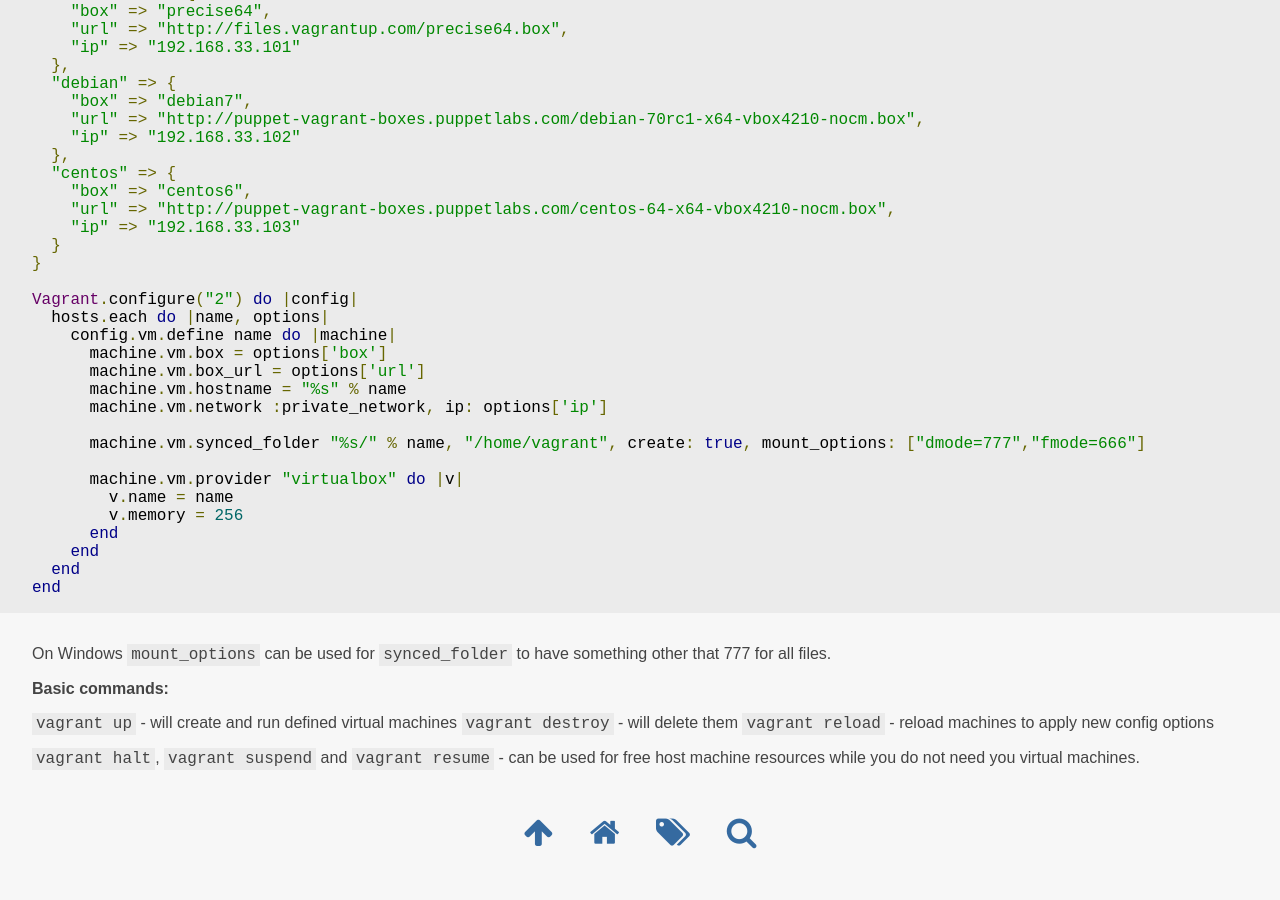
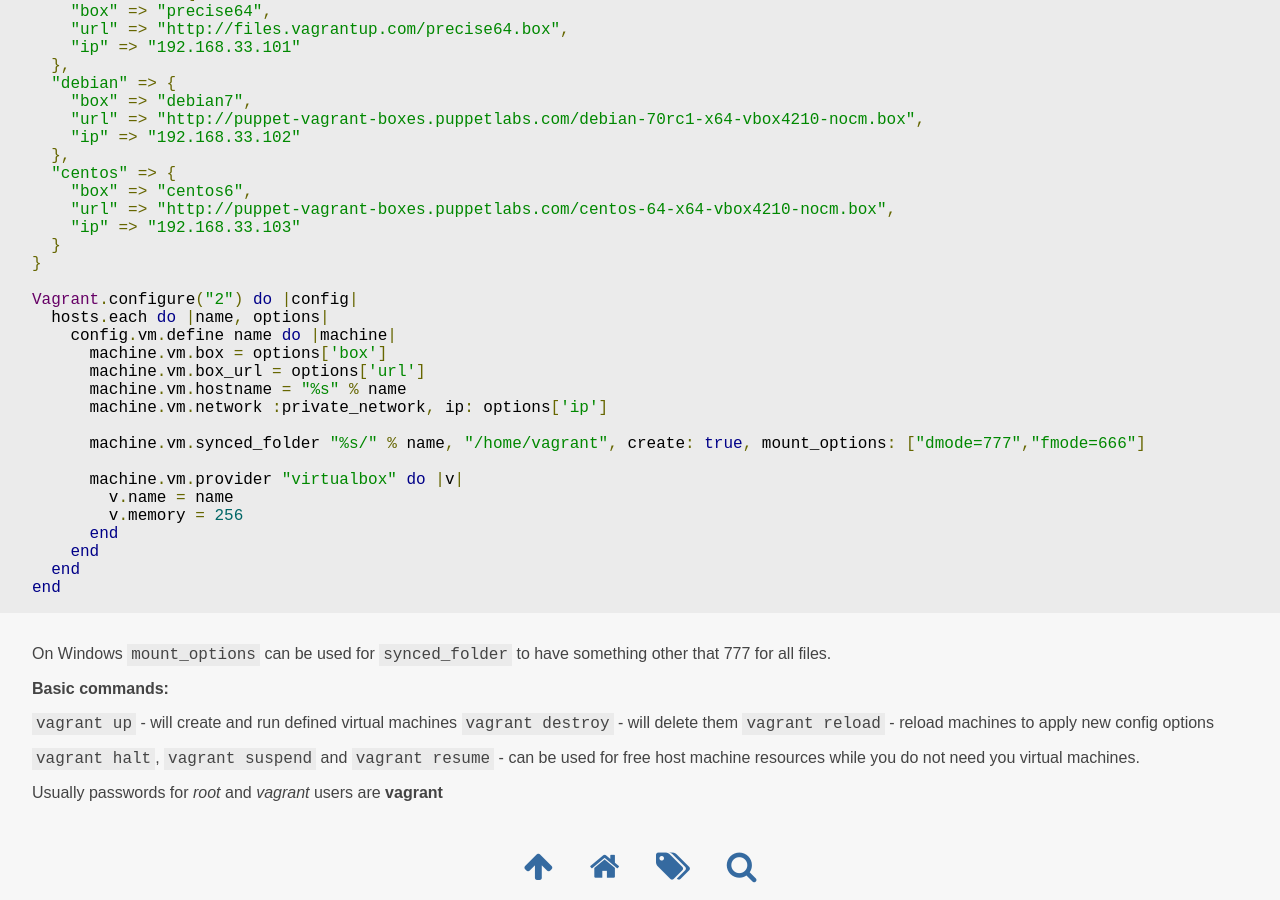
Before and after one commit to michaelbramwell/mac2000.github.com, a Jekyll site: the page built from _posts/2014-02-01-vagrant.md, in a window 1280 px wide and 900 px high, scrolled down 642 px. Built offline with Jekyll 4.4.1, drawn with Linux system fonts in a browser that asks for light colours; some web fonts are replaced; before the commit the page ends 1508 px from its top, so only the background shows below that.

Commit message:
note about password

```diff
--- a/_posts/2014-02-01-vagrant.md
+++ b/_posts/2014-02-01-vagrant.md
@@ -69,3 +69,5 @@ On Windows `mount_options` can be used for `synced_folder` to have something oth
 `vagrant reload` - reload machines to apply new config options
 
 `vagrant halt`, `vagrant suspend` and `vagrant resume` - can be used for free host machine resources while you do not need you virtual machines.
+
+Usually passwords for *root* and *vagrant* users are **vagrant**
```
